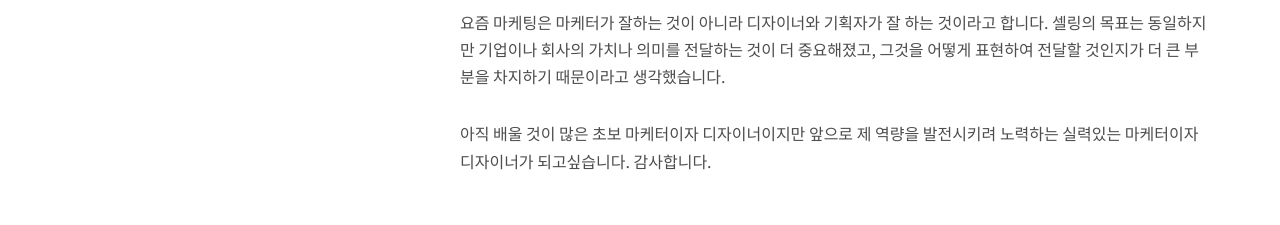
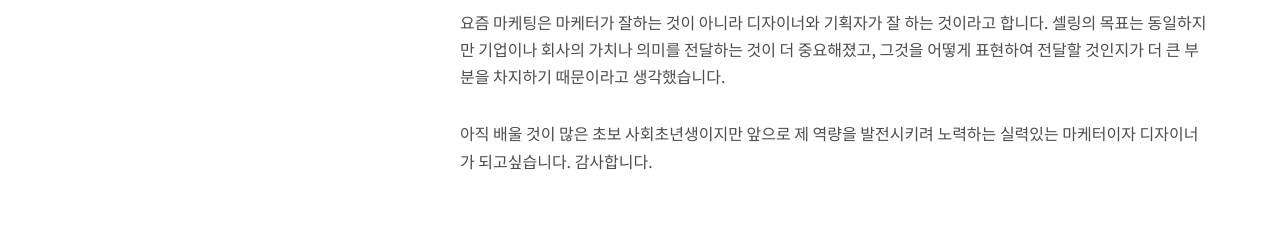
Before and after one commit to SagongEun/portfolio, a plain HTML site: page index.html in a window 1280 px wide. Shown: the part 1300-1525 px from the top of the page. Drawn offline with Linux system fonts and the light colour scheme; some packages are replaced by stand-ins of ours; no server answers; files whose address does not match are found by name; a web font is replaced by a local one.

Commit message:
Add files via upload

```diff
--- a/index.html
+++ b/index.html
@@ -80,7 +80,7 @@
 						셀링의 목표는 동일하지만 기업이나 회사의 가치나 의미를 전달하는 것이 더 중요해졌고,
 						그것을 어떻게 표현하여 전달할 것인지가 더 큰 부분을 차지하기 때문이라고 생각했습니다.
 					</p>
-					<p>아직 배울 것이 많은 초보 마케터이자 디자이너이지만 앞으로 제 역량을 발전시키려 노력하는
+					<p>아직 배울 것이 많은 초보 사회초년생이지만 앞으로 제 역량을 발전시키려 노력하는
 						실력있는 마케터이자 디자이너가 되고싶습니다. 감사합니다.
 					</p>
 				</div>
```
